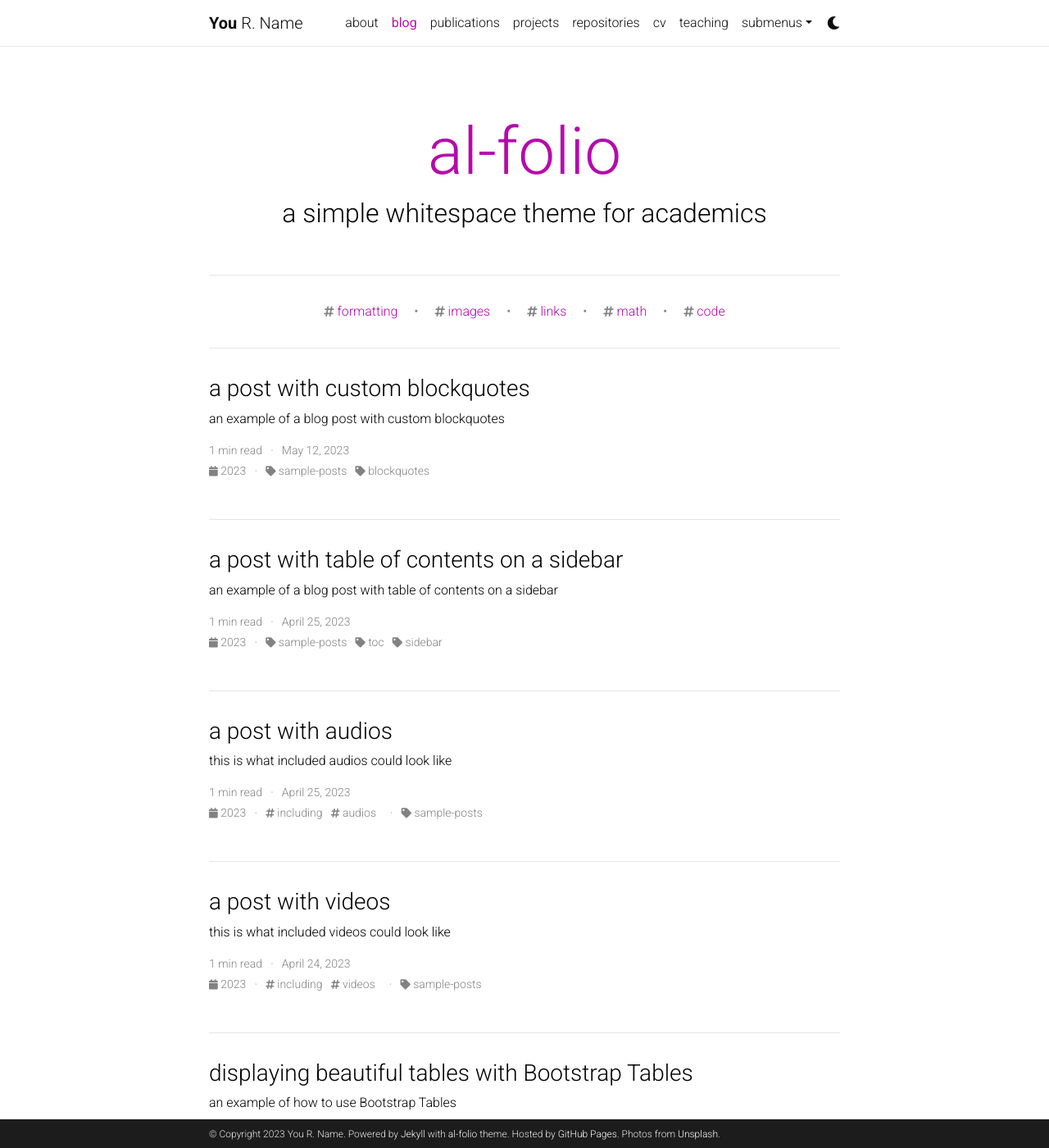
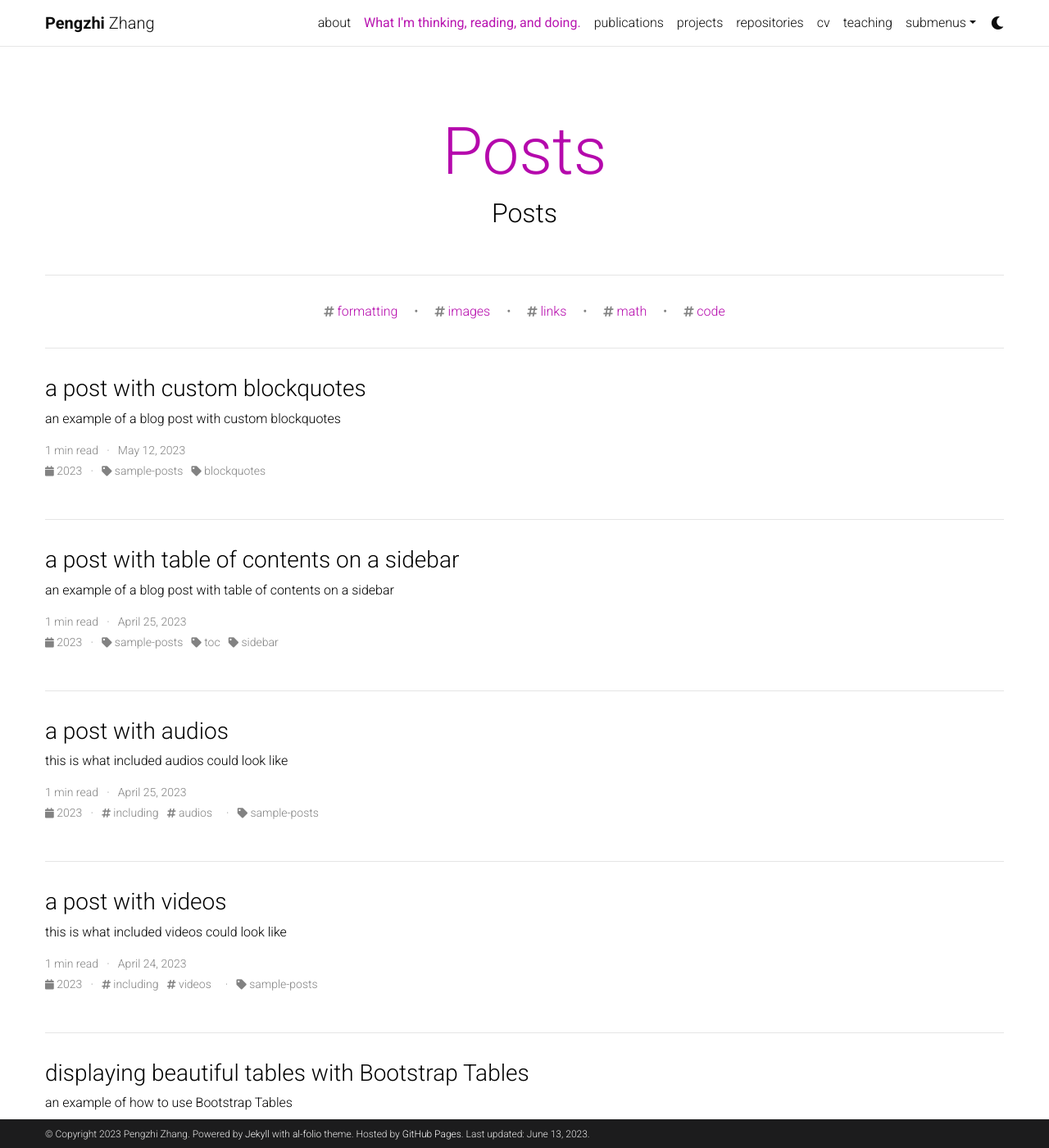
Before and after one commit to biopzhang/biopzhang.github.io, a Jekyll site: the page built from blog/index.html, in a window 1280 px wide and 1400 px high. Shown: the whole window at 82% size. Built offline with Jekyll 4.4.1, drawn with Linux system fonts in a browser that asks for light colours; the list of posts is cut into pages by our own code; comment, search, counter and statistics services are not loaded; a style sheet for code colours, icons or effects is not loaded.

Commit message:
add personal information in _config.yml

```diff
--- a/_config.yml
+++ b/_config.yml
@@ -3,24 +3,24 @@
 # -----------------------------------------------------------------------------
 
 title: blank # the website title (if blank, full name will be used instead)
-first_name: You
-middle_name: R.
-last_name: Name
-email: you@example.com
+first_name: Pengzhi
+middle_name:
+last_name: Zhang
+degree: Ph. D.
+email: #
 description: > # the ">" symbol means to ignore newlines until "footer_text:"
   A simple, whitespace theme for academics. Based on [*folio](https://github.com/bogoli/-folio) design.
 footer_text: >
   Powered by <a href="https://jekyllrb.com/" target="_blank">Jekyll</a> with <a href="https://github.com/alshedivat/al-folio">al-folio</a> theme.
   Hosted by <a href="https://pages.github.com/" target="_blank">GitHub Pages</a>.
-  Photos from <a href="https://unsplash.com" target="_blank">Unsplash</a>.
-keywords: jekyll, jekyll-theme, academic-website, portfolio-website  # add your own keywords or leave empty
+keywords: biophysics, academic-website  # add your own keywords or leave empty
 
 lang: en # the language of your site (for example: en, fr, cn, ru, etc.)
-icon: ⚛️  # the emoji used as the favicon (alternatively, provide image name in /assets/img/)
+icon: site-icon.jpg  # the emoji used as the favicon (alternatively, provide image name in /assets/img/)
 
-url: https://alshedivat.github.io # the base hostname & protocol for your site
-baseurl: /al-folio # the subpath of your site, e.g. /blog/
-last_updated: false # set to true if you want to display last updated in the footer
+url: https://biopzhang.github.io # the base hostname & protocol for your site
+baseurl: # the subpath of your site, e.g. /blog/
+last_updated: true # set to true if you want to display last updated in the footer
 impressum_path:  # set to path to include impressum link in the footer, use the same path as permalink in a page, helps to conform with EU GDPR
 
 # -----------------------------------------------------------------------------
@@ -45,7 +45,7 @@ repo_trophies:
 # will use title and url fields
 # Take a look to https://github.com/jekyll/jekyll-feed for more customization
 
-rss_icon: true
+rss_icon: false
 
 # -----------------------------------------------------------------------------
 # Layout
@@ -55,7 +55,7 @@ navbar_fixed: true
 footer_fixed: true
 
 # Dimensions
-max_width: 800px
+max_width: 1200px
 
 # TODO: add layout settings (single page vs. multi-page)
 
@@ -71,22 +71,22 @@ og_image: # The site-wide (default for all links) Open Graph preview image
 # Social integration
 # -----------------------------------------------------------------------------
 
-github_username: # your GitHub user name
+github_username: biopzhang # your GitHub user name
 gitlab_username: # your GitLab user name
-twitter_username: # your Twitter handle
+twitter_username: robinustc # your Twitter handle
 mastodon_username: # your mastodon instance+username in the format instance.tld/@username
-linkedin_username: # your LinkedIn user name
+linkedin_username: pengzhi-zhang-69534536 # your LinkedIn user name
 telegram_username: # your Telegram user name
-scholar_userid: # your Google Scholar ID
+scholar_userid: r5NbsgYAAAAJ # your Google Scholar ID
 semanticscholar_id: # your Semantic Scholar ID
 whatsapp_number: # your WhatsApp number (full phone number in international format. Omit any zeroes, brackets, or dashes when adding the phone number in international format.)
-orcid_id: # your ORCID ID
+orcid_id: 0000-0001-6920-1490 # your ORCID ID
 medium_username: # your Medium username
 quora_username: # your Quora username
 publons_id: # your ID on Publons
 lattes_id: # your ID on Lattes (Brazilian Lattes CV)
 osf_id: # your OSF ID
-research_gate_profile: # your profile on ResearchGate
+research_gate_profile: Pengzhi-Zhang-2 # your profile on ResearchGate
 scopus_id: # your profile on Scopus
 blogger_url: # your blogger URL
 work_url: # work page URL
@@ -106,7 +106,7 @@ youtube_id: # your youtube channel id (youtube.com/@<youtube_id>)
 discord_id: # your discord id (18-digit unique numerical identifier)
 
 contact_note: >
-  You can even add a little note about which of these is the best way to reach you.
+  pzhang.uh [at] gmail.com
 
 # -----------------------------------------------------------------------------
 # Analytics and search engine verification
@@ -115,16 +115,16 @@ contact_note: >
 google_analytics:  # your Google Analytics measurement ID (format: G-XXXXXXXXXX)
 panelbear_analytics:  # panelbear analytics site ID (format: XXXXXXXXX)
 
-google_site_verification:  # your google-site-verification ID (Google Search Console)
-bing_site_verification:  # out your bing-site-verification ID (Bing Webmaster)
+google_site_verification: tsNnNHhQzlmk-k6u4BgRa1Ktpkx3Yv-L2LN81triXJ4 # your google-site-verification ID (Google Search Console)
+bing_site_verification: 628AA5546E0A17F49ADE3495873BAC24 # out your bing-site-verification ID (Bing Webmaster)
 
 # -----------------------------------------------------------------------------
 # Blog
 # -----------------------------------------------------------------------------
 
-blog_name: al-folio # blog_name will be displayed in your blog page
-blog_nav_title: blog # your blog must have a title for it to be displayed in the nav bar
-blog_description: a simple whitespace theme for academics
+blog_name: Posts # blog_name will be displayed in your blog page
+blog_nav_title: What I'm thinking, reading, and doing. # your blog must have a title for it to be displayed in the nav bar
+blog_description: Posts
 permalink: /blog/:year/:title/
 
 # Pagination
@@ -139,8 +139,8 @@ related_blog_posts:
 # Follow instructions on https://giscus.app/ to setup for your repo to fill out
 # the information below.
 giscus:
-  repo: alshedivat/al-folio      # <your-github-user-name>/<your-github-repo-name>
-  repo_id: MDEwOlJlcG9zaXRvcnk2MDAyNDM2NQ==
+  repo: biopzhang/biopzhang.github.io      # <your-github-user-name>/<your-github-repo-name>
+  repo_id: R_kgDOJq_Ukg
   category: Comments             # name of the category under which discussions will be created
   category_id: DIC_kwDOA5PmLc4CTBt6
   mapping: title                 # identify discussions by post title
@@ -152,7 +152,7 @@ giscus:
   lang: en
 
 # Disqus comments (DEPRECATED)
-disqus_shortname: al-folio # put your disqus shortname
+disqus_shortname: # put your disqus shortname
 # https://help.disqus.com/en/articles/1717111-what-s-a-shortname
 
 # External sources.
@@ -160,7 +160,7 @@ disqus_shortname: al-folio # put your disqus shortname
 # you can display them in your blog by adding a link to the RSS feed.
 external_sources:
   - name: medium.com
-    rss_url: https://medium.com/@al-folio/feed
+    rss_url: #
 
 # -----------------------------------------------------------------------------
 # Collections
@@ -234,9 +234,9 @@ plugins:
 # Sitemap settings
 defaults:
   - scope:
-      path: "assets"
+      path: "assets/**/*.*"
     values:
-      sitemap: false
+      sitemap: true
 
 # -----------------------------------------------------------------------------
 # Jekyll Minifier
@@ -270,8 +270,8 @@ display_tags: ['formatting', 'images', 'links', 'math', 'code'] # these tags wil
 
 scholar:
 
-  last_name: [Einstein]
-  first_name: [Albert, A.]
+  last_name: Zhang
+  first_name: [Pengzhi, P.]
 
   style: apa
   locale: en
@@ -301,7 +301,7 @@ badges: # Display different badges for your publications
 filtered_bibtex_keywords: [abbr, abstract, arxiv, bibtex_show, html, pdf, selected, supp, blog, code, poster, slides, website, preview, altmetric]
 
 # Maximum number of authors to be shown for each publication (more authors are visible on click)
-max_author_limit: 3  # leave blank to always show all authors
+max_author_limit:  # leave blank to always show all authors
 more_authors_animation_delay: 10  # more authors are revealed on click using animation; smaller delay means faster animation
 
 
@@ -350,10 +350,10 @@ jekyll-diagrams:
 # Optional Features
 # -----------------------------------------------------------------------------
 
-enable_google_analytics:    false  # enables google analytics
-enable_panelbear_analytics: false  # enables panelbear analytics
-enable_google_verification: false  # enables google site verification
-enable_bing_verification:   false  # enables bing site verification
+enable_google_analytics:    true   # enables google analytics
+enable_panelbear_analytics: true   # enables panelbear analytics
+enable_google_verification: true   # enables google site verification
+enable_bing_verification:   true   # enables bing site verification
 enable_masonry:             true   # enables automatic project cards arrangement
 enable_math:                true   # enables math typesetting (uses MathJax)
 enable_tooltips:            false  # enables automatic tooltip links generated
```
